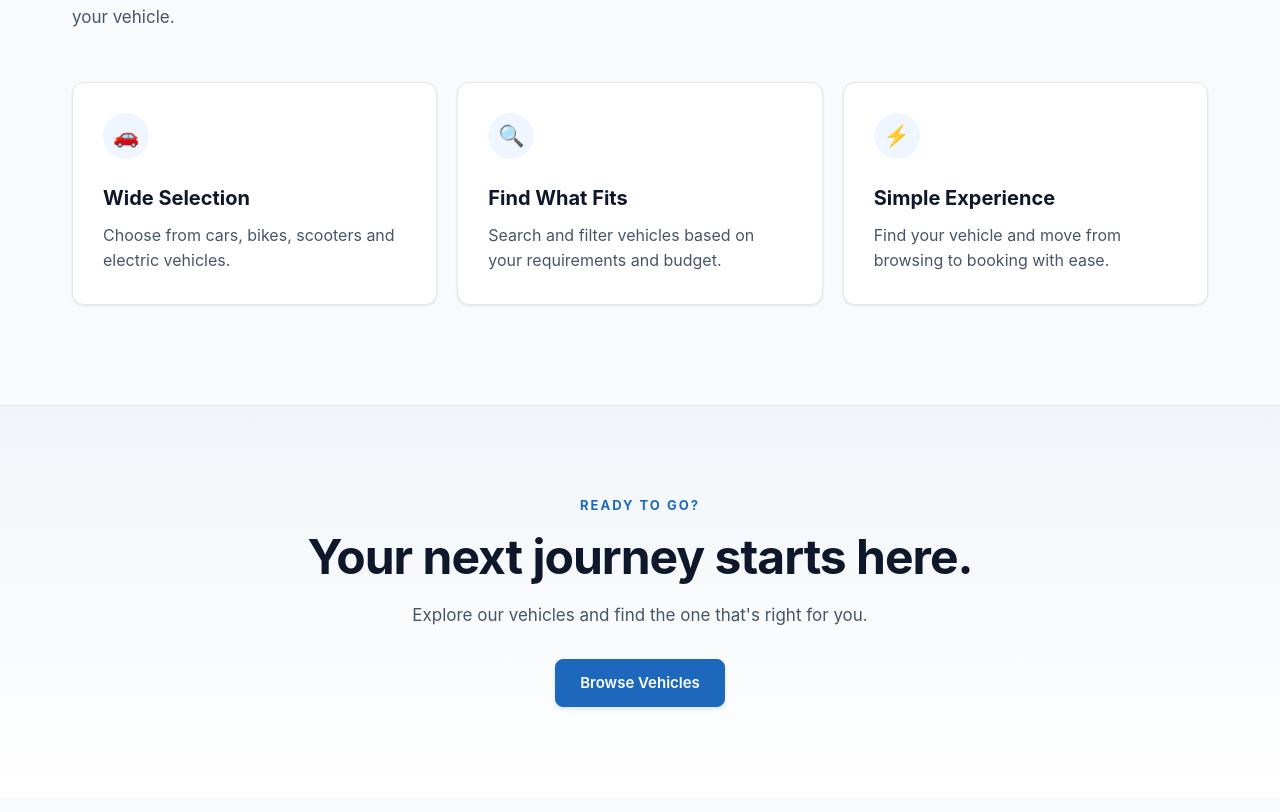
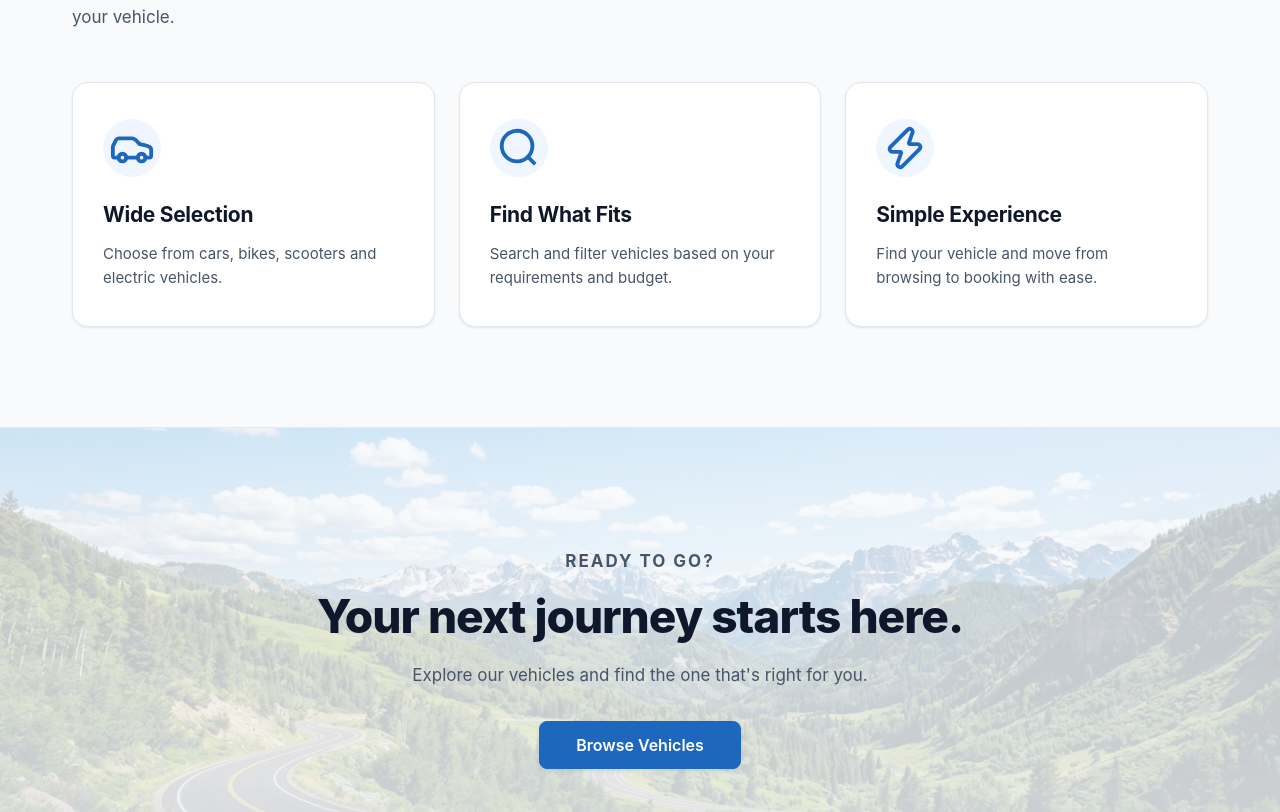
Before and after one commit to arorakhushal23/RentIQ, a React (Vite) app in the folder frontend/: page / in a window 1280 px wide. Shown: the part 884-1696 px from the top of the page. Built offline with nearby package versions, Linux system fonts and the light colour scheme; no server answers.

Commit message:
style: refine interface and theme consistency

```diff
--- a/frontend/src/components/common/Navbar.css
+++ b/frontend/src/components/common/Navbar.css
@@ -56,11 +56,6 @@
     max-width: 155px;
     object-fit: contain;
     display: block;
-    transition: filter 0.2s ease;
-}
-
-[data-theme="dark"] .navbar-logo-img {
-    filter: brightness(1.2) drop-shadow(0 0 2px rgba(255, 255, 255, 0.45));
 }
 
 /* --------------------------------------------------------------------------
--- a/frontend/src/components/common/Navbar.jsx
+++ b/frontend/src/components/common/Navbar.jsx
@@ -4,6 +4,7 @@ import { useAuth } from '../../context/AuthContext'
 import { useTheme } from '../../context/ThemeContext'
 import { useWishlist } from '../../context/WishlistContext'
 import rentiqLogo from '../../assets/logo/rentiq-logo.png'
+import rentiqLogoDark from '../../assets/logo/rentiq-logo-dark.png'
 import './Navbar.css'
 
 function Navbar() {
@@ -12,6 +13,8 @@ function Navbar() {
     const { wishlistCount } = useWishlist()
     const navigate = useNavigate()
     const location = useLocation()
+
+    const currentLogo = isDarkMode ? rentiqLogoDark : rentiqLogo
 
     // Search state
     const [searchQuery, setSearchQuery] = useState('')
@@ -122,7 +125,7 @@ function Navbar() {
                 <div className="navbar-brand">
                     <Link to="/" className="navbar-logo" aria-label="RentIQ Home">
                         <img
-                            src={rentiqLogo}
+                            src={currentLogo}
                             alt="RentIQ"
                             className="navbar-logo-img"
                         />
@@ -566,7 +569,7 @@ function Navbar() {
                         onClick={() => setIsMobileMenuOpen(false)}
                         aria-label="RentIQ Home"
                     >
-                        <img src={rentiqLogo} alt="RentIQ" />
+                        <img src={currentLogo} alt="RentIQ" />
                     </Link>
 
                     <button
--- a/frontend/src/context/ToastContext.jsx
+++ b/frontend/src/context/ToastContext.jsx
@@ -1,4 +1,5 @@
 import { createContext, useContext, useState, useCallback } from 'react';
+import { CheckCircle2, XCircle, AlertTriangle, Info } from 'lucide-react';
 import './ToastContext.css';
 
 const ToastContext = createContext();
@@ -31,11 +32,11 @@ export function ToastProvider({ children }) {
             <div className="toast-container" role="region" aria-label="Notifications" aria-live="polite">
                 {toasts.map((toast) => (
                     <div key={toast.id} className={`toast-item toast-${toast.type}`}>
-                        <div className="toast-icon">
-                            {toast.type === 'success' && '✓'}
-                            {toast.type === 'error' && '✕'}
-                            {toast.type === 'warning' && '⚠'}
-                            {toast.type === 'info' && 'ℹ'}
+                        <div className="toast-icon" aria-hidden="true">
+                            {toast.type === 'success' && <CheckCircle2 size={18} strokeWidth={2.5} />}
+                            {toast.type === 'error' && <XCircle size={18} strokeWidth={2.5} />}
+                            {toast.type === 'warning' && <AlertTriangle size={18} strokeWidth={2.5} />}
+                            {toast.type === 'info' && <Info size={18} strokeWidth={2.5} />}
                         </div>
                         <span className="toast-message">{toast.message}</span>
                         <button
--- a/frontend/src/pages/contact/Contact.css
+++ b/frontend/src/pages/contact/Contact.css
@@ -61,8 +61,21 @@
     margin-bottom: 24px;
 }
 
-.contact-item>span {
-    font-size: 24px;
+.contact-icon-wrap {
+    display: flex;
+    align-items: center;
+    justify-content: center;
+    width: 44px;
+    height: 44px;
+    border-radius: 12px;
+    background: var(--blue-soft);
+    color: var(--blue-primary);
+    flex-shrink: 0;
+    transition: transform 0.2s ease;
+}
+
+.contact-item:hover .contact-icon-wrap {
+    transform: scale(1.05);
 }
 
 .contact-item h3 {
--- a/frontend/src/pages/contact/Contact.jsx
+++ b/frontend/src/pages/contact/Contact.jsx
@@ -1,4 +1,5 @@
 import { useState } from 'react'
+import { Mail, Phone, MapPin } from 'lucide-react'
 import axiosInstance from '../../api/axiosInstance'
 import './Contact.css'
 
@@ -135,7 +136,9 @@ function Contact() {
                     </p>
 
                     <div className="contact-item">
-                        <span>📧</span>
+                        <span className="contact-icon-wrap" aria-hidden="true">
+                            <Mail size={20} strokeWidth={2} />
+                        </span>
                         <div>
                             <h3>Email</h3>
                             <p>support@rentiq.com</p>
@@ -143,7 +146,9 @@ function Contact() {
                     </div>
 
                     <div className="contact-item">
-                        <span>📞</span>
+                        <span className="contact-icon-wrap" aria-hidden="true">
+                            <Phone size={20} strokeWidth={2} />
+                        </span>
                         <div>
                             <h3>Phone</h3>
                             <p>+91 98765 43210</p>
@@ -151,7 +156,9 @@ function Contact() {
                     </div>
 
                     <div className="contact-item">
-                        <span>📍</span>
+                        <span className="contact-icon-wrap" aria-hidden="true">
+                            <MapPin size={20} strokeWidth={2} />
+                        </span>
                         <div>
                             <h3>Location</h3>
                             <p>Chandigarh, India</p>
--- a/frontend/src/pages/home/Landing.css
+++ b/frontend/src/pages/home/Landing.css
@@ -150,79 +150,140 @@
 
 .feature-grid {
     display: grid;
-
     grid-template-columns: repeat(3, 1fr);
-
-    gap: 20px;
+    gap: 24px;
 }
 
 .feature-card {
-    padding: 30px;
-
+    display: flex;
+    flex-direction: column;
+    align-items: flex-start;
+    padding: 36px 30px;
     background: var(--bg-card);
-
     border: 1px solid var(--border);
-    border-radius: 12px;
+    border-radius: 16px;
     box-shadow: var(--shadow-sm);
-
     transition:
-        transform 0.2s ease,
-        border-color 0.2s ease,
-        background-color 0.2s ease,
-        box-shadow 0.2s ease;
+        transform 0.25s ease,
+        border-color 0.25s ease,
+        background-color 0.25s ease,
+        box-shadow 0.25s ease;
 }
 
 .feature-card:hover {
     transform: translateY(-4px);
-
     background: var(--bg-card-hover);
-
-    border-color: var(--blue-primary);
+    border-color: var(--blue-border);
     box-shadow: var(--shadow-md);
 }
 
+.feature-icon-wrapper {
+    display: flex;
+    align-items: center;
+    justify-content: center;
+    width: 58px;
+    height: 58px;
+    border-radius: 50%;
+    background: var(--blue-soft);
+    color: var(--blue-primary);
+    margin-bottom: 22px;
+    transition: transform 0.25s ease, background-color 0.2s ease, color 0.2s ease;
+}
+
+.feature-card:hover .feature-icon-wrapper {
+    transform: scale(1.05);
+    background: var(--blue-primary);
+    color: #ffffff;
+}
+
 .feature-icon {
-    margin-bottom: 24px;
-
-    font-size: 30px;
+    display: block;
 }
 
 .feature-card h3 {
-    margin-bottom: 10px;
-
+    margin-bottom: 12px;
     color: var(--text-primary);
-
-    font-size: 20px;
+    font-size: 21px;
+    font-weight: 700;
+    letter-spacing: -0.3px;
 }
 
 .feature-card p {
     color: var(--text-secondary);
-
+    font-size: 15px;
     line-height: 1.6;
+    margin: 0;
 }
 
 .landing-cta {
-    padding: 90px 32px;
-
+    position: relative;
+    padding: 120px 24px;
     text-align: center;
-
-    background: var(--cta-bg);
+    background-image: url('../../assets/scenic-road.jpg');
+    background-size: cover;
+    background-position: center 48%;
+    background-repeat: no-repeat;
     border-top: 1px solid var(--border);
-    transition: background 0.25s ease, border-color 0.2s ease;
+    overflow: hidden;
+    transition: border-color 0.2s ease;
 }
 
-.landing-cta>div {
-    max-width: 700px;
+.landing-cta::before {
+    content: '';
+    position: absolute;
+    inset: 0;
+    background: linear-gradient(
+        180deg,
+        rgba(248, 250, 252, 0.76) 0%,
+        rgba(241, 245, 249, 0.86) 100%
+    );
+    pointer-events: none;
+    z-index: 1;
+}
 
+[data-theme="dark"] .landing-cta::before {
+    background: linear-gradient(
+        180deg,
+        rgba(11, 17, 32, 0.78) 0%,
+        rgba(15, 23, 42, 0.88) 100%
+    );
+}
+
+.landing-cta-inner {
+    position: relative;
+    z-index: 2;
+    max-width: 680px;
+    margin: 0 auto;
+    padding: 0;
+    text-align: center;
+}
+
+.landing-cta-inner .section-label {
+    margin-bottom: 14px;
+    letter-spacing: 2px;
+}
+
+.landing-cta-inner h2 {
+    margin: 0 0 16px;
+    color: var(--text-primary);
+    font-size: clamp(32px, 5vw, 46px);
+    font-weight: 800;
+    line-height: 1.2;
+    letter-spacing: -1px;
+}
+
+.landing-cta-inner p {
+    color: var(--text-secondary);
+    font-size: 17px;
+    line-height: 1.6;
+    max-width: 520px;
     margin: 0 auto;
 }
 
-.landing-cta .section-label {
-    margin-bottom: 14px;
-}
-
-.landing-cta .primary-button {
-    margin-top: 30px;
+.landing-cta-inner .primary-button {
+    margin-top: 32px;
+    padding: 0 36px;
+    font-size: 16px;
 }
 
 @media (max-width: 800px) {
@@ -248,10 +309,20 @@
 
     .feature-grid {
         grid-template-columns: 1fr;
+        gap: 16px;
+    }
+
+    .feature-card {
+        padding: 28px 22px;
     }
 
     .landing-cta {
-        padding: 70px 24px;
+        padding: 80px 20px;
+        background-position: center 35%;
+    }
+
+    .landing-cta-inner {
+        padding: 0;
     }
 
 }
--- a/frontend/src/pages/home/Landing.jsx
+++ b/frontend/src/pages/home/Landing.jsx
@@ -1,4 +1,5 @@
 import { Link } from 'react-router-dom'
+import { Car, Search, Zap } from 'lucide-react'
 import './Landing.css'
 
 function Landing() {
@@ -56,8 +57,8 @@ function Landing() {
 
                     <article className="feature-card">
 
-                        <div className="feature-icon">
-                            🚗
+                        <div className="feature-icon-wrapper">
+                            <Car className="feature-icon" size={26} strokeWidth={2} aria-hidden="true" />
                         </div>
 
                         <h3>
@@ -74,8 +75,8 @@ function Landing() {
 
                     <article className="feature-card">
 
-                        <div className="feature-icon">
-                            🔍
+                        <div className="feature-icon-wrapper">
+                            <Search className="feature-icon" size={26} strokeWidth={2} aria-hidden="true" />
                         </div>
 
                         <h3>
@@ -92,8 +93,8 @@ function Landing() {
 
                     <article className="feature-card">
 
-                        <div className="feature-icon">
-                            ⚡
+                        <div className="feature-icon-wrapper">
+                            <Zap className="feature-icon" size={26} strokeWidth={2} aria-hidden="true" />
                         </div>
 
                         <h3>
@@ -114,7 +115,7 @@ function Landing() {
 
             <section className="landing-cta">
 
-                <div>
+                <div className="landing-cta-inner">
 
                     <p className="section-label">
                         READY TO GO?
```
Also changed, not shown: frontend/src/assets/scenic-road.jpg (added).
